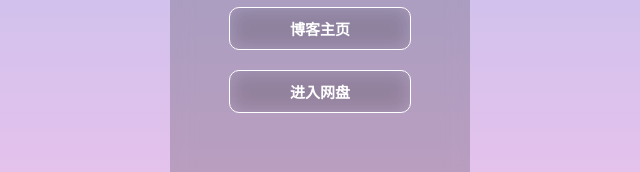
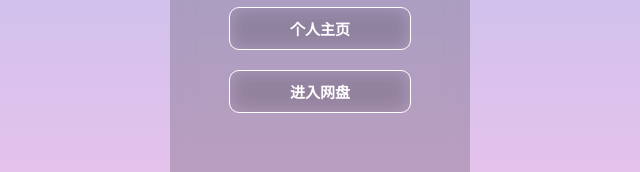
Before and after one commit to anlas4/cnck.github.io, a plain HTML site: page index.html in a window 1280 px wide. Shown: the part 409-581 px from the top of the page, 320-960 px from the left. Drawn offline with Linux system fonts and the light colour scheme.

Commit message:
Update index.html

```diff
--- a/index.html
+++ b/index.html
@@ -14,7 +14,7 @@
         <div class="textcontent">
             <h1>Anlas</h1>
             <p>结合所学,用HTML、CSS做的第一个个人引导页</p>
-            <button>博客主页</button>
+            <button>个人主页</button>
             <br>
             <button>进入网盘</button>
         </div>
```
